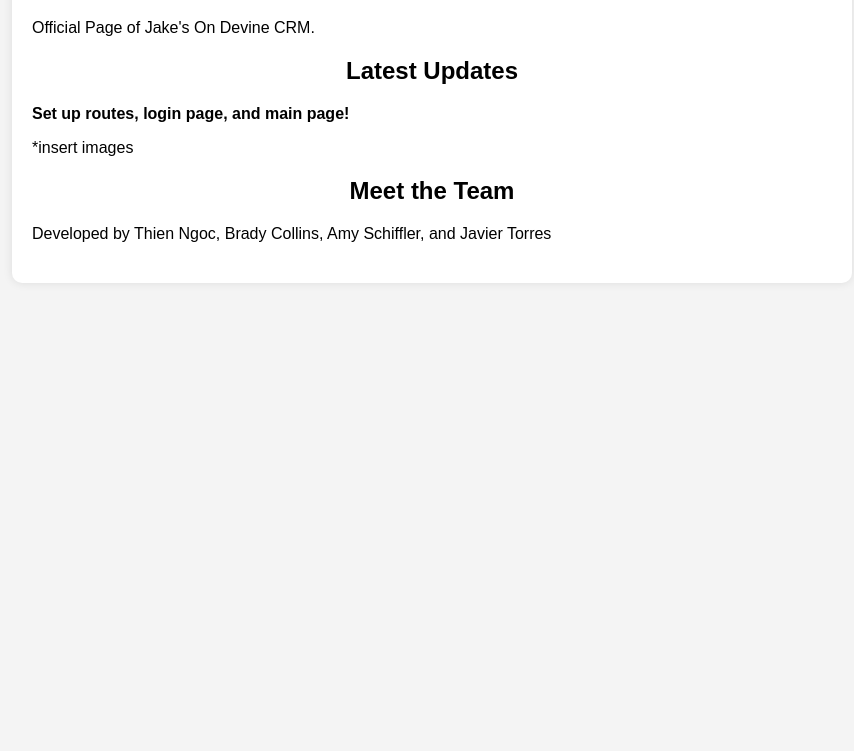
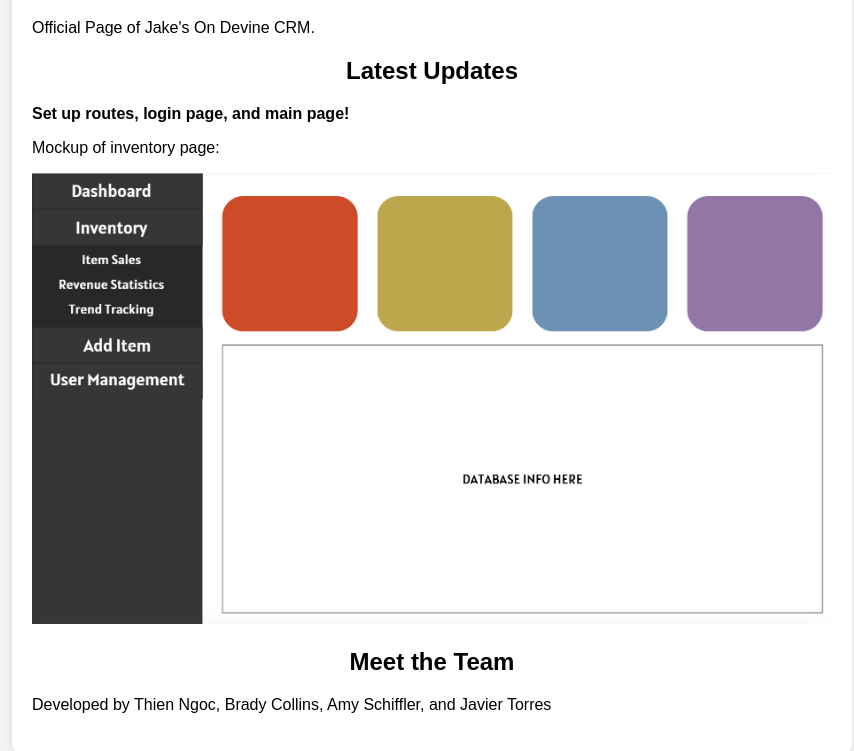
Before and after one commit to JakeOnDevineCRM/JakeOnDevineCRM.github.io, a plain HTML site: page index.html in a window 1280 px wide. Shown: the part 121-872 px from the top of the page, without its empty margins (208-1062 px from the left). Before the commit the page ends 800 px from the top, so only its background shows below. Drawn offline with Linux system fonts and the light colour scheme.

Commit message:
Added sample image

```diff
--- a/index.html
+++ b/index.html
@@ -35,7 +35,8 @@
         <div class="section">
             <h2>Latest Updates</h2>
             <p><strong>Set up routes, login page, and main page!</strong></p>
-            <p>*insert images</p>
+            Mockup of inventory page:
+            <p><img src="images/inventory_mockup.png" alt="mockup of inventory page" width="100%"></p>
         </div>
 
         <div class="section">
```
Also changed, not shown: images/inventory_mockup.png (added).
